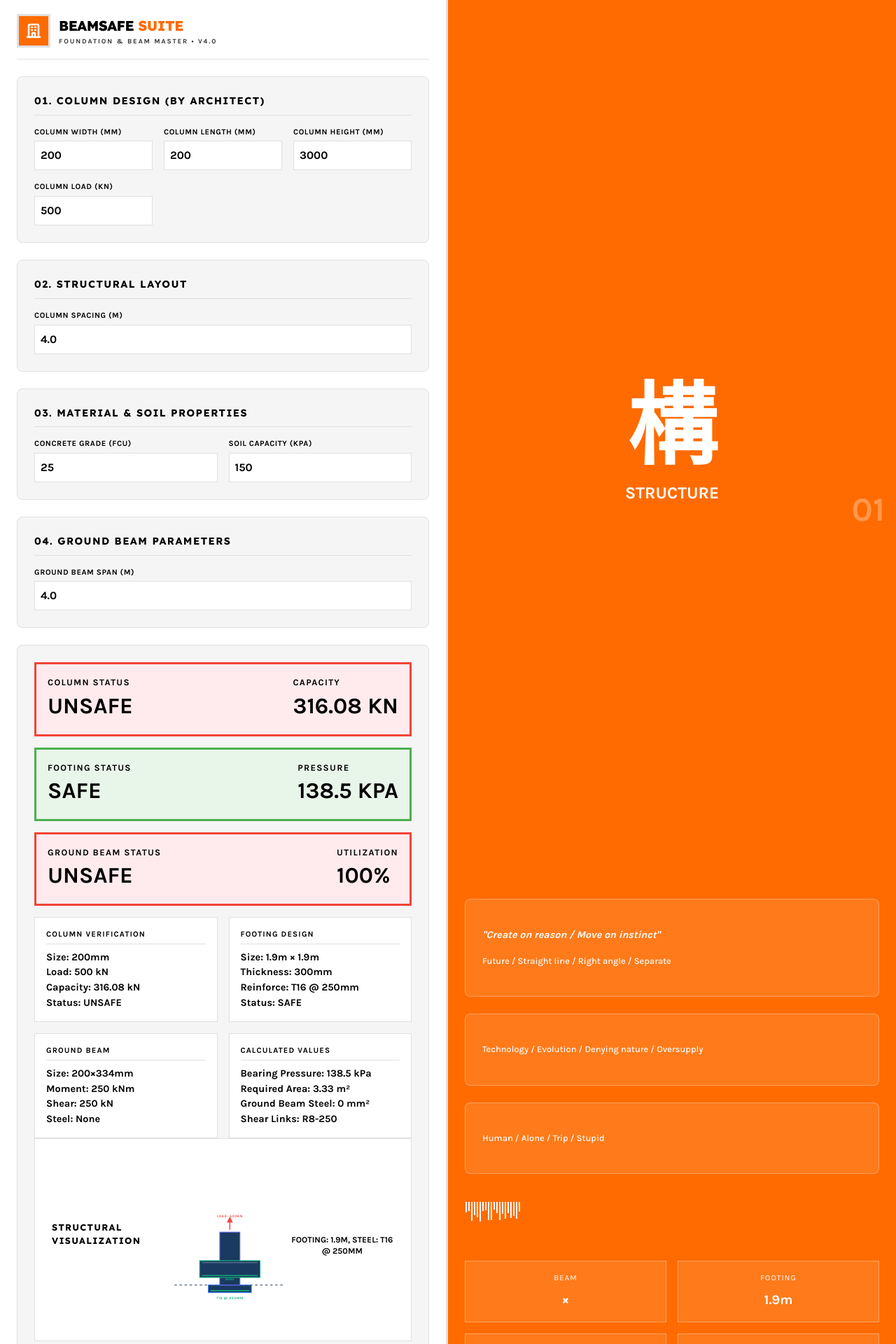
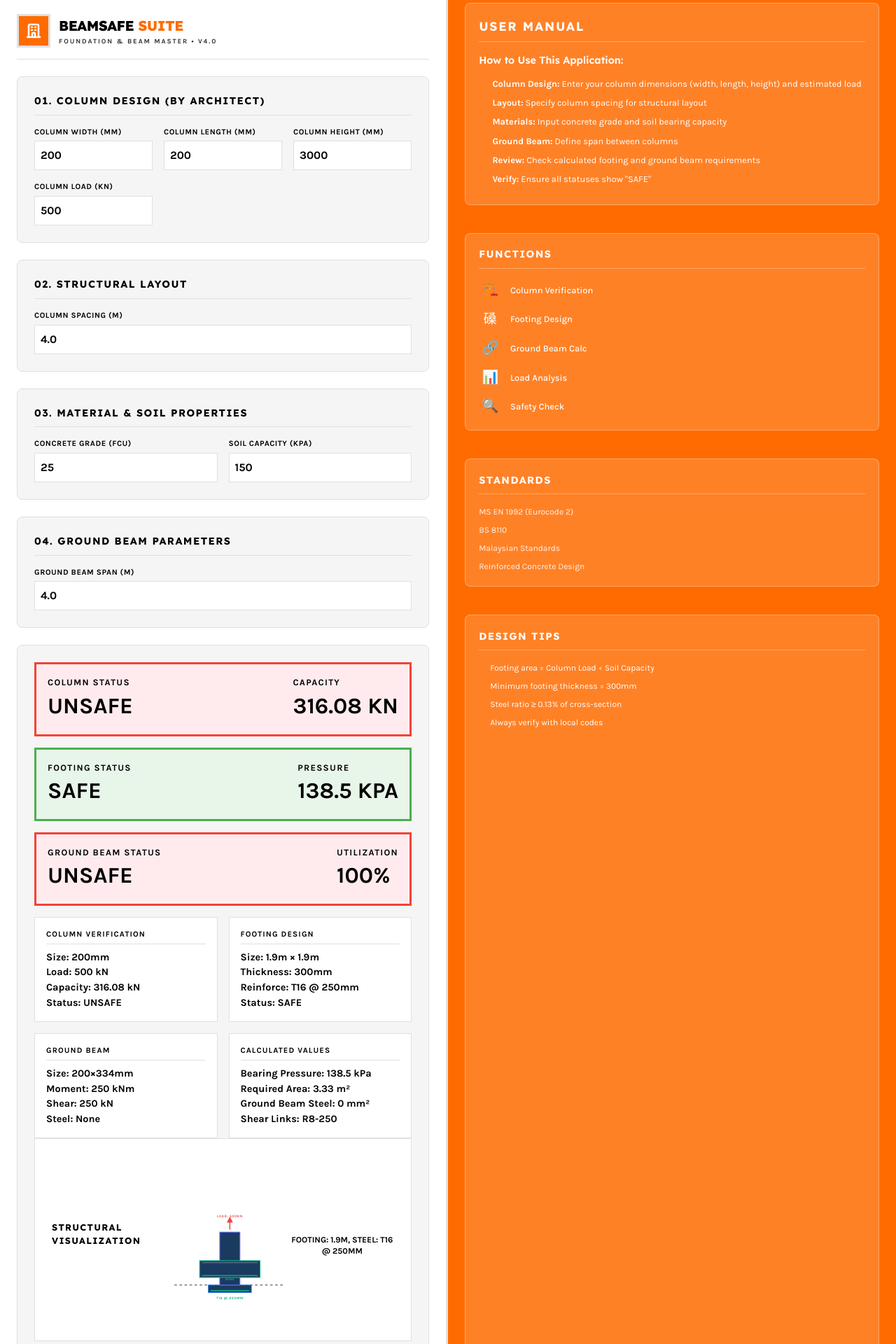
Before and after one commit to me-yeatz/Beamsafe_Mypro, a React (Vite) app: page / in a window 1280 px wide. Shown: the part 20-1940 px from the top of the page at 70% size. Built offline with nearby package versions, Linux system fonts and the light colour scheme.

Commit message:
feat: Add user manual, functions section, and remove Chinese characters

```diff
--- a/App.tsx
+++ b/App.tsx
@@ -533,52 +533,68 @@ const App: React.FC = () => {
         </footer>
       </div>
 
-      {/* Right Panel - Experimental Design Elements */}
+      {/* Right Panel - Manual and Functions */}
       <div className="right-panel">
-        <div className="kanji-section">
-          <h1 className="kanji-text">構</h1>
-          <div className="kanji-label">STRUCTURE</div>
-        </div>
-
-        <div className="philosophical-section">
-          <p className="philosophical-quote">"Create on reason / Move on instinct"</p>
-          <p className="philosophical-text">Future / Straight line / Right angle / Separate</p>
-        </div>
-
-        <div className="philosophical-section">
-          <p className="philosophical-text">Technology / Evolution / Denying nature / Oversupply</p>
-        </div>
-
-        <div className="philosophical-section">
-          <p className="philosophical-text">Human / Alone / Trip / Stupid</p>
-        </div>
-
-        <div className="barcode">
-          {[...Array(20)].map((_, i) => (
-            <div key={i} className="barcode-line" style={{height: `${Math.random() * 20 + 10}px`}}></div>
-          ))}
-        </div>
-
-        <div className="modular-grid">
-          <div className="grid-block">
-            <div className="grid-label">BEAM</div>
-            <div className="grid-value">{result?.width}×{result?.depth}</div>
-          </div>
-          <div className="grid-block">
-            <div className="grid-label">FOOTING</div>
-            <div className="grid-value">{result?.footingSize}m</div>
-          </div>
-          <div className="grid-block">
-            <div className="grid-label">COLUMN</div>
-            <div className="grid-value">{result?.colSize}mm</div>
-          </div>
-          <div className="grid-block">
-            <div className="grid-label">STEEL</div>
-            <div className="grid-value">{result?.mainBar}</div>
+        <div className="manual-section">
+          <h2 className="manual-title">USER MANUAL</h2>
+          <div className="manual-content">
+            <h3>How to Use This Application:</h3>
+            <ol className="manual-steps">
+              <li><strong>Column Design:</strong> Enter your column dimensions (width, length, height) and estimated load</li>
+              <li><strong>Layout:</strong> Specify column spacing for structural layout</li>
+              <li><strong>Materials:</strong> Input concrete grade and soil bearing capacity</li>
+              <li><strong>Ground Beam:</strong> Define span between columns</li>
+              <li><strong>Review:</strong> Check calculated footing and ground beam requirements</li>
+              <li><strong>Verify:</strong> Ensure all statuses show "SAFE"</li>
+            </ol>
           </div>
         </div>
 
-        <div className="section-number">01</div>
+        <div className="functions-section">
+          <h3 className="functions-title">FUNCTIONS</h3>
+          <div className="function-list">
+            <div className="function-item">
+              <div className="function-icon">🏗️</div>
+              <div className="function-desc">Column Verification</div>
+            </div>
+            <div className="function-item">
+              <div className="function-icon">磉</div>
+              <div className="function-desc">Footing Design</div>
+            </div>
+            <div className="function-item">
+              <div className="function-icon">🔗</div>
+              <div className="function-desc">Ground Beam Calc</div>
+            </div>
+            <div className="function-item">
+              <div className="function-icon">📊</div>
+              <div className="function-desc">Load Analysis</div>
+            </div>
+            <div className="function-item">
+              <div className="function-icon">🔍</div>
+              <div className="function-desc">Safety Check</div>
+            </div>
+          </div>
+        </div>
+
+        <div className="standards-section">
+          <h3 className="standards-title">STANDARDS</h3>
+          <div className="standard-list">
+            <div className="standard-item">MS EN 1992 (Eurocode 2)</div>
+            <div className="standard-item">BS 8110</div>
+            <div className="standard-item">Malaysian Standards</div>
+            <div className="standard-item">Reinforced Concrete Design</div>
+          </div>
+        </div>
+
+        <div className="tips-section">
+          <h3 className="tips-title">DESIGN TIPS</h3>
+          <ul className="tips-list">
+            <li>Footing area = Column Load ÷ Soil Capacity</li>
+            <li>Minimum footing thickness = 300mm</li>
+            <li>Steel ratio ≥ 0.13% of cross-section</li>
+            <li>Always verify with local codes</li>
+          </ul>
+        </div>
       </div>
     </div>
   );
--- a/index.html
+++ b/index.html
@@ -127,95 +127,141 @@
             font-weight: 700;
         }
 
-        .kanji-section {
+        .manual-section {
+            background: rgba(255, 255, 255, 0.15);
+            padding: 1.2rem;
+            border: 1px solid rgba(255, 255, 255, 0.3);
+            border-radius: var(--radius-round);
+            margin-bottom: 1rem;
+        }
+
+        .manual-title {
+            font-size: 1.1rem;
+            font-weight: 700;
+            text-transform: uppercase;
+            letter-spacing: 0.1em;
+            margin: 0 0 1rem 0;
+            color: white;
+            border-bottom: 1px solid rgba(255, 255, 255, 0.3);
+            padding-bottom: 0.5rem;
+        }
+
+        .manual-content h3 {
+            font-size: 0.9rem;
+            font-weight: 600;
+            margin: 0 0 0.8rem 0;
+            color: white;
+        }
+
+        .manual-steps {
+            padding-left: 1.2rem;
+            font-size: 0.8rem;
+            line-height: 1.5;
+        }
+
+        .manual-steps li {
+            margin-bottom: 0.5rem;
+        }
+
+        .functions-section {
+            background: rgba(255, 255, 255, 0.15);
+            padding: 1.2rem;
+            border: 1px solid rgba(255, 255, 255, 0.3);
+            border-radius: var(--radius-round);
+            margin-bottom: 1rem;
+        }
+
+        .functions-title {
+            font-size: 0.9rem;
+            font-weight: 700;
+            text-transform: uppercase;
+            letter-spacing: 0.1em;
+            margin: 0 0 1rem 0;
+            color: white;
+            border-bottom: 1px solid rgba(255, 255, 255, 0.3);
+            padding-bottom: 0.5rem;
+        }
+
+        .function-list {
             display: flex;
             flex-direction: column;
+            gap: 0.8rem;
+        }
+
+        .function-item {
+            display: flex;
             align-items: center;
-            justify-content: center;
-            height: 100%;
+            gap: 0.8rem;
+        }
+
+        .function-icon {
+            font-size: 1.2rem;
+            width: 2rem;
             text-align: center;
         }
 
-        .kanji-text {
-            font-size: 8rem;
-            font-weight: 900;
-            line-height: 1;
-            margin: 0;
+        .function-desc {
+            font-size: 0.8rem;
+            font-weight: 500;
         }
 
-        .kanji-label {
-            font-size: 1.5rem;
-            font-weight: 700;
-            margin-top: 1rem;
-            text-transform: uppercase;
+        .standards-section {
+            background: rgba(255, 255, 255, 0.15);
+            padding: 1.2rem;
+            border: 1px solid rgba(255, 255, 255, 0.3);
+            border-radius: var(--radius-round);
+            margin-bottom: 1rem;
         }
 
-        .philosophical-text {
-            font-size: 0.8rem;
-            line-height: 1.6;
-            font-weight: 500;
-            margin: 1rem 0;
+        .standards-title {
+            font-size: 0.9rem;
+            font-weight: 700;
+            text-transform: uppercase;
+            letter-spacing: 0.1em;
+            margin: 0 0 1rem 0;
+            color: white;
+            border-bottom: 1px solid rgba(255, 255, 255, 0.3);
+            padding-bottom: 0.5rem;
         }
 
-        .philosophical-quote {
-            font-style: italic;
-            font-weight: 700;
-            margin: 1rem 0;
-            font-size: 0.9rem;
+        .standard-list {
+            display: flex;
+            flex-direction: column;
+            gap: 0.5rem;
         }
 
-        .philosophical-section {
-            background: rgba(255, 255, 255, 0.1);
-            padding: 1.5rem;
+        .standard-item {
+            font-size: 0.75rem;
+            color: rgba(255, 255, 255, 0.9);
+        }
+
+        .tips-section {
+            background: rgba(255, 255, 255, 0.15);
+            padding: 1.2rem;
             border: 1px solid rgba(255, 255, 255, 0.3);
             border-radius: var(--radius-round);
+            flex-grow: 1;
         }
 
-        .barcode {
-            display: flex;
-            height: 30px;
-            margin: 1rem 0;
+        .tips-title {
+            font-size: 0.9rem;
+            font-weight: 700;
+            text-transform: uppercase;
+            letter-spacing: 0.1em;
+            margin: 0 0 1rem 0;
+            color: white;
+            border-bottom: 1px solid rgba(255, 255, 255, 0.3);
+            padding-bottom: 0.5rem;
         }
 
-        .barcode-line {
-            width: 2px;
-            background: var(--text-light);
-            margin: 0 1px;
+        .tips-list {
+            padding-left: 1rem;
+            font-size: 0.75rem;
+            line-height: 1.5;
         }
 
-        .section-number {
-            font-size: 3rem;
-            font-weight: 900;
-            opacity: 0.3;
-            position: absolute;
-            bottom: 1rem;
-            right: 1rem;
-        }
-
-        .modular-grid {
-            display: grid;
-            grid-template-columns: repeat(2, 1fr);
-            gap: 1rem;
-            margin-top: 1rem;
-        }
-
-        .grid-block {
-            background: rgba(255, 255, 255, 0.1);
-            border: 1px solid rgba(255, 255, 255, 0.3);
-            padding: 1rem;
-            text-align: center;
-        }
-
-        .grid-label {
-            font-size: 0.7rem;
-            text-transform: uppercase;
-            letter-spacing: 0.1em;
-        }
-
-        .grid-value {
-            font-size: 1.2rem;
-            font-weight: 700;
-            margin-top: 0.5rem;
+        .tips-list li {
+            margin-bottom: 0.5rem;
         }
 
         .input-section {
```
